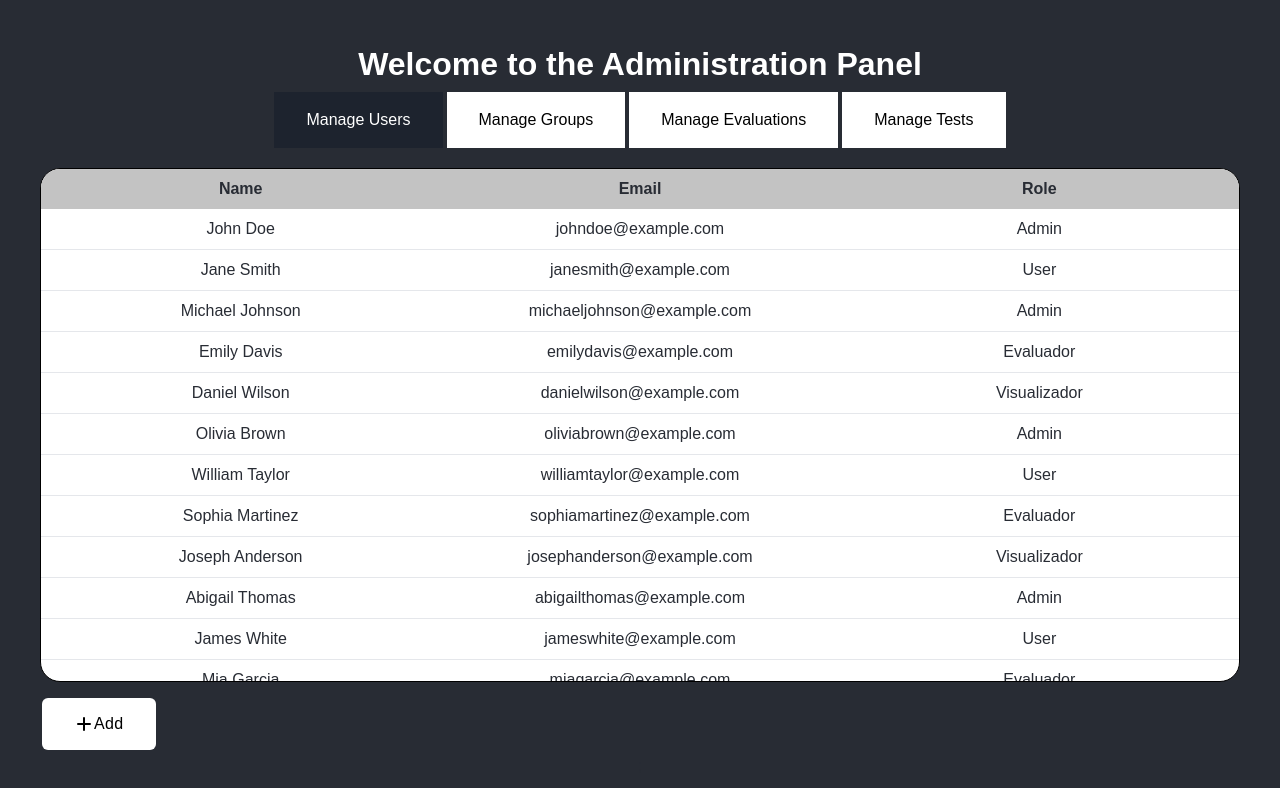
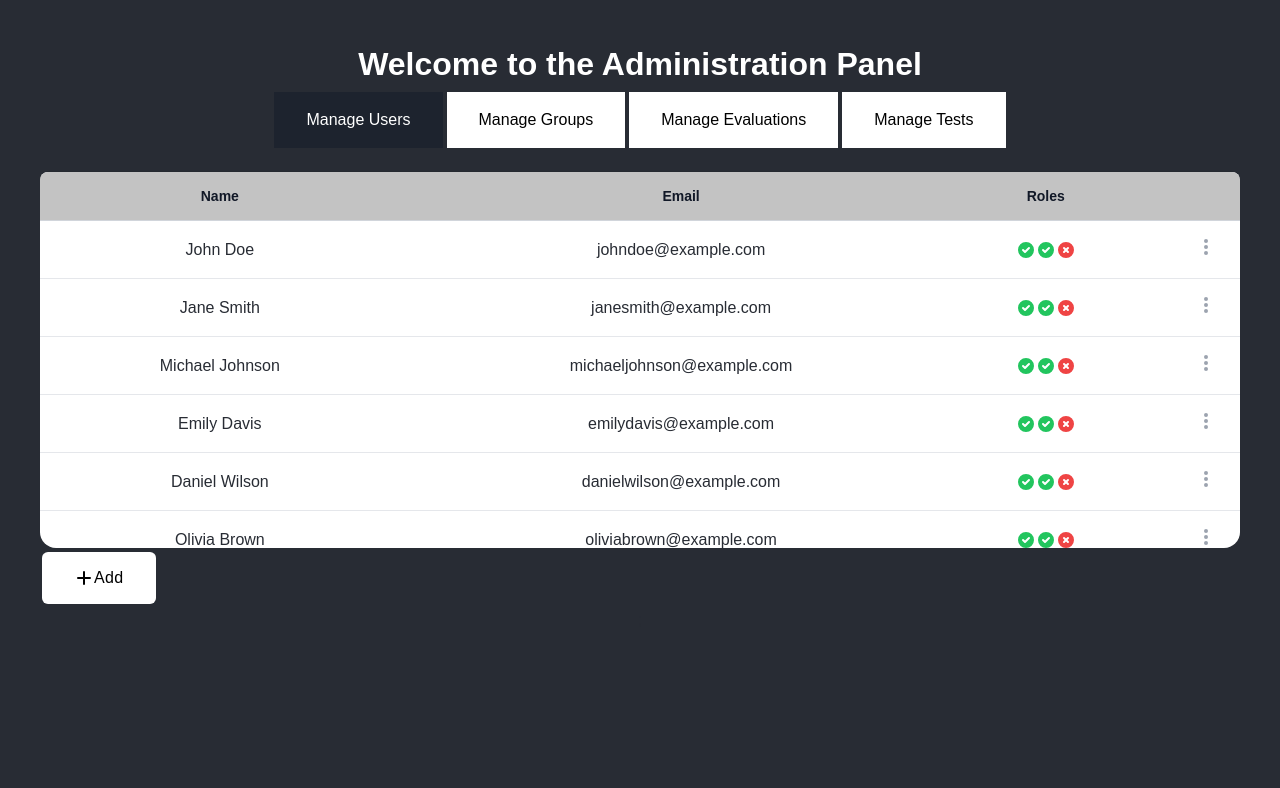
Before and after one commit to William-CarterG/Advanced-Web-Dev---Canvas-Project-, a React (Create React App) app in the folder crud/: page / in a window 1280 px wide. Both pictures are taken after a click on the button "Manage Users". Shown: the top 788 px of the page. Built offline with nearby package versions, Linux system fonts and the light colour scheme.

Commit message:
feat(edit-users-button):
Restructuerd the table creation while adding the edit/delete button.

```diff
--- a/crud/src/app/App.js
+++ b/crud/src/app/App.js
@@ -5,6 +5,7 @@ import Groups from './components/Groups';
 import Evaluations from './components/Evaluations';
 import Tests from './components/Tests';
 import AddUser from './components/users/addUser';
+import TableComponent from './components/TableComponent';
 
 
 // Adds the 'pressed-button' class so button looks pressed.
@@ -47,7 +48,7 @@ function App() {
 
   // Columns names desired for each table. Remember to modify CSS table when adding/deleting columns.
   const tableHeaders = {
-    users: ['Name', 'Email', 'Role'],
+    users: ['Name', 'Email', 'Roles'],
     groups: ['Group Name', 'Creator', 'Average Grade'],
     evaluations: ['Evaluator', 'N° of Questions', 'Submission Deadline'],
     tests: ['Test Creator', 'N° of Questions', 'Submission Deadline']
@@ -55,18 +56,7 @@ function App() {
 
   // Fill table with it's corresponding data.
   const renderTableRows = () => {
-    if (activeContainer === 'users') {
-      // Return table rows for users container.
-      return fakeData.map((item, index) => (
-        <tr className="border-b hover:bg-gray-50" key={index}>
-          <td className="p-4">{item.name}</td>
-          <td className="p-4">{item.email}</td>
-          <td className="p-4">{item.role}</td>
-
-        </tr>
-      ));
-    }
-    else if (activeContainer === 'groups') {
+    if (activeContainer === 'groups') {
       // Return table rows for groups container.
       return <tr>
               <td>...</td>
@@ -140,6 +130,12 @@ function App() {
 
       {/* When a button is clicked, it displays the information corresponding to it. */}
       {activeContainer && (
+        <TableComponent
+          data={fakeData}
+          headers={tableHeaders[activeContainer]}
+        />
+      )}
+      {/*
         <div className="container">
           <div className="table-wrapper">
             <table className="table">
@@ -155,7 +151,9 @@ function App() {
           </div>
         </div>
       )}
+      */}
       {activeContainer && <AddUser />} {/* Add this line */}
+
 
     </>
   );
--- /dev/null
+++ b/crud/src/app/components/TableComponent.js
@@ -0,0 +1,144 @@
+import React, { useState, useEffect, useRef } from 'react';
+
+const TableRow = ({ item }) => {
+  const [openMenu, setOpenMenu] = useState(false);
+  const menuRef = useRef(null);
+
+  useEffect(() => {
+    const handleClickOutside = (event) => {
+      if (menuRef.current && !menuRef.current.contains(event.target)) {
+        setOpenMenu(false);
+      }
+    };
+
+    document.addEventListener('click', handleClickOutside);
+
+    return () => {
+      document.removeEventListener('click', handleClickOutside);
+    };
+  }, []);
+
+  const toggleMenu = () => {
+    setOpenMenu(!openMenu);
+  };
+
+  return (
+    <tr key={item.name} className="border-b hover:bg-gray-50">
+      <td className="p-4">{item.name}</td>
+      <td className="p-4">{item.email}</td>
+      <td className="whitespace-nowrap px-3 py-4 text-sm">
+        <span className="flex justify-center">
+            <svg xmlns="http://www.w3.org/2000/svg" className="h-5 w-5 text-green-500" viewBox="0 0 20 20" fill="currentColor">
+            <path fillRule="evenodd" d="M10 18a8 8 0 100-16 8 8 0 000 16zm3.707-9.293a1 1 0 00-1.414-1.414L9 10.586 7.707 9.293a1 1 0 00-1.414 1.414l2 2a1 1 0 001.414 0l4-4z" clipRule="evenodd" />
+            </svg>
+            <svg xmlns="http://www.w3.org/2000/svg" className="h-5 w-5 text-green-500" viewBox="0 0 20 20" fill="currentColor">
+            <path fillRule="evenodd" d="M10 18a8 8 0 100-16 8 8 0 000 16zm3.707-9.293a1 1 0 00-1.414-1.414L9 10.586 7.707 9.293a1 1 0 00-1.414 1.414l2 2a1 1 0 001.414 0l4-4z" clipRule="evenodd" />
+            </svg>
+            <svg xmlns="http://www.w3.org/2000/svg" className="h-5 w-5 text-red-500" viewBox="0 0 20 20" fill="currentColor">
+            <path fillRule="evenodd" d="M10 18a8 8 0 100-16 8 8 0 000 16zM8.707 7.293a1 1 0 00-1.414 1.414L8.586 10l-1.293 1.293a1 1 0 101.414 1.414L10 11.414l1.293 1.293a1 1 0 001.414-1.414L11.414 10l1.293-1.293a1 1 0 00-1.414-1.414L10 8.586 8.707 7.293z" clipRule="evenodd" />
+            </svg>
+        </span>
+      </td>
+
+      <td className="py-4 pl-3 pr-4 text-right text-sm font-medium sm:pr-6">
+        <div className="inline-block text-left" ref={menuRef}>
+          <button
+            onClick={toggleMenu}
+            type="button"
+            className="flex items-center text-gray-400 hover:text-gray-600 focus:outline-none"
+            id={`menu-button-${item.id}`}
+            aria-expanded={openMenu}
+            aria-haspopup="true"
+          >
+            <span className="sr-only"></span>
+            <svg
+              className="h-5 w-5"
+              xmlns="http://www.w3.org/2000/svg"
+              viewBox="0 0 20 20"
+              fill="currentColor"
+              aria-hidden="true"
+            >
+              <path
+                d="M10 6a2 2 0 110-4 2 2 0 010 4zM10 12a2 2 0 110-4 2 2 0 010 4zM10 18a2 2 0 110-4 2 2 0 010 4z"
+              />
+            </svg>
+          </button>
+          {openMenu && (
+            <div
+              className="origin-top-right absolute right-32 mt-2 w-56 rounded-md shadow-lg bg-white ring-1 ring-black ring-opacity-5 divide-y divide-gray-100 focus:outline-none"
+              role="menu"
+              aria-orientation="vertical"
+              aria-labelledby={`menu-button-${item.id}`}
+              tabIndex="-1"
+            >
+              <div className="" role="none">
+                <a
+                  className="text-gray-500 font-medium hover:text-gray-900 hover:bg-gray-50 block px-4 py-2 text-sm"
+                  role="menuitem"
+                  tabIndex="-1"
+                  id={`menu-item-0-${item.id}`}
+                >
+                  Edit
+                </a>
+              </div>
+              <div className="" role="none">
+                <a
+                  className="text-gray-500 font-medium hover:text-gray-900 hover:bg-gray-50 block px-4 py-2 text-sm"
+                  role="menuitem"
+                  tabIndex="-1"
+                  id={`menu-item-1-${item.id}`}
+                >
+                  Delete
+                </a>
+              </div>
+            </div>
+          )}
+        </div>
+      </td>
+    </tr>
+  );
+};
+
+
+
+
+
+const TableComponent = ({ data, headers }) => {
+    const fakeData = data;
+    return (
+        <div className="mt-3 rounded-2xl max-w-9xl mx-auto h-96 overflow-y-auto">
+            <div className="inline-block min-w-full py-2 align-middle">
+                <div className="overflow-hidden shadow ring-1 ring-black ring-opacity-5 md:rounded-lg">
+                    <table className="min-w-full divide-y divide-gray-300">
+                        <thead className="bg-gray-50">
+                            <tr>
+                                {headers.map((header, index) => (
+                                <th
+                                    key={index}
+                                    scope="col"
+                                    className="px-3 py-3.5 text-center text-sm font-semibold text-gray-900"
+                                >
+                                    {header}
+                                </th>
+                                ))}
+                                <th
+                                scope="col"
+                                className="relative py-3.5 pl-3 pr-4 sm:pr-6"
+                                >
+                                <span className="sr-only">Actions</span>
+                                </th>
+                            </tr>
+                        </thead>
+                        <tbody className="divide-y divide-gray-200 bg-white">
+                            {fakeData.map((item) => (
+                            <TableRow key={item.id} item={item} />
+                            ))}
+                        </tbody>
+                    </table>
+                </div>
+            </div>
+        </div>
+    );
+};
+
+export default TableComponent;
--- a/crud/src/app/main.css
+++ b/crud/src/app/main.css
@@ -85,15 +85,8 @@ h1 {
   table-layout: fixed;
 }
 
-.table thead th {
+table thead th {
   position: sticky;
   top: 0;
   background-color: #c3c3c3;
 }
-
-.table th,
-.table td {
-  width: 33.33%;
-  padding: 8px;
-  text-align: center;
-}
```
